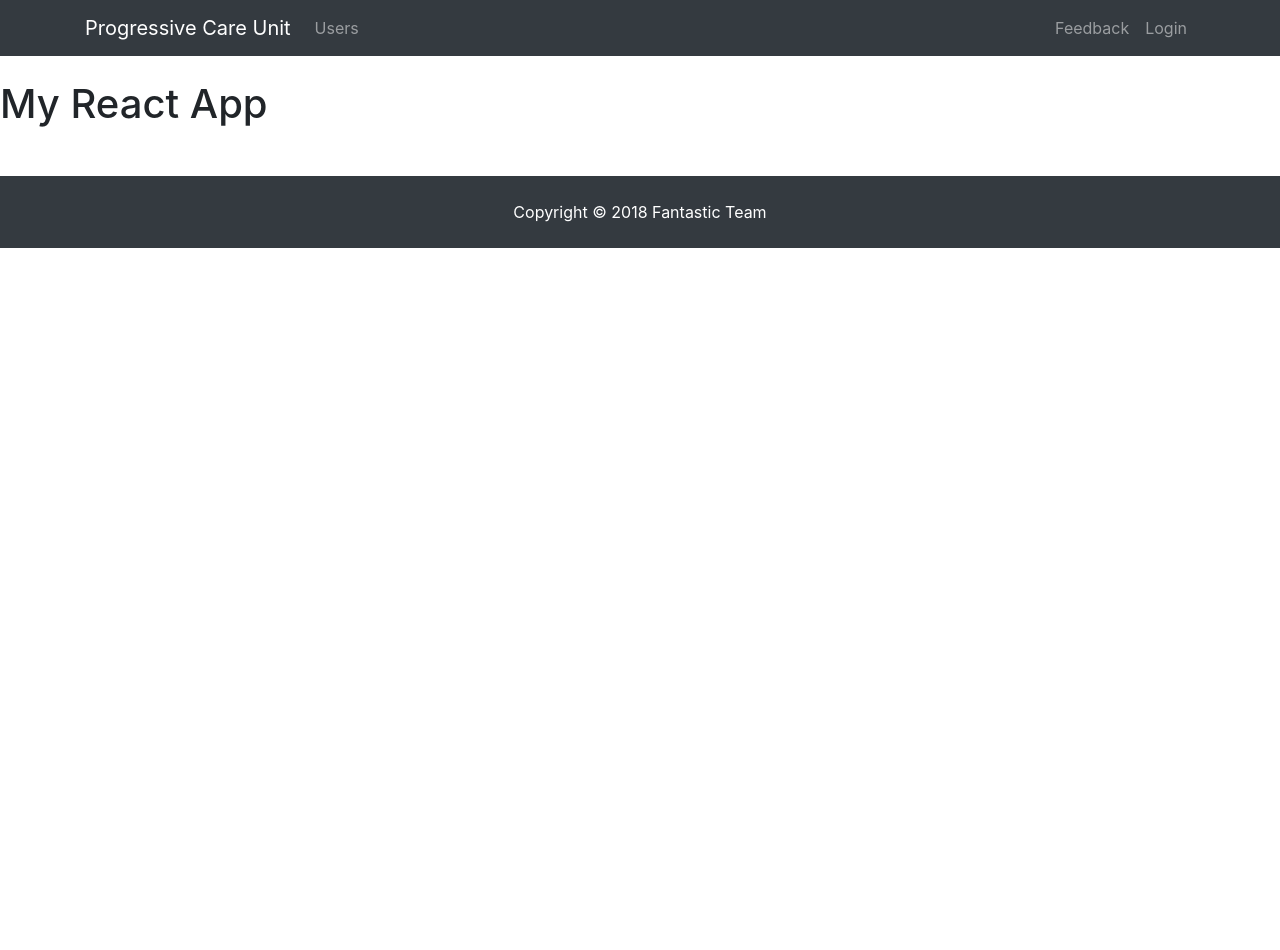
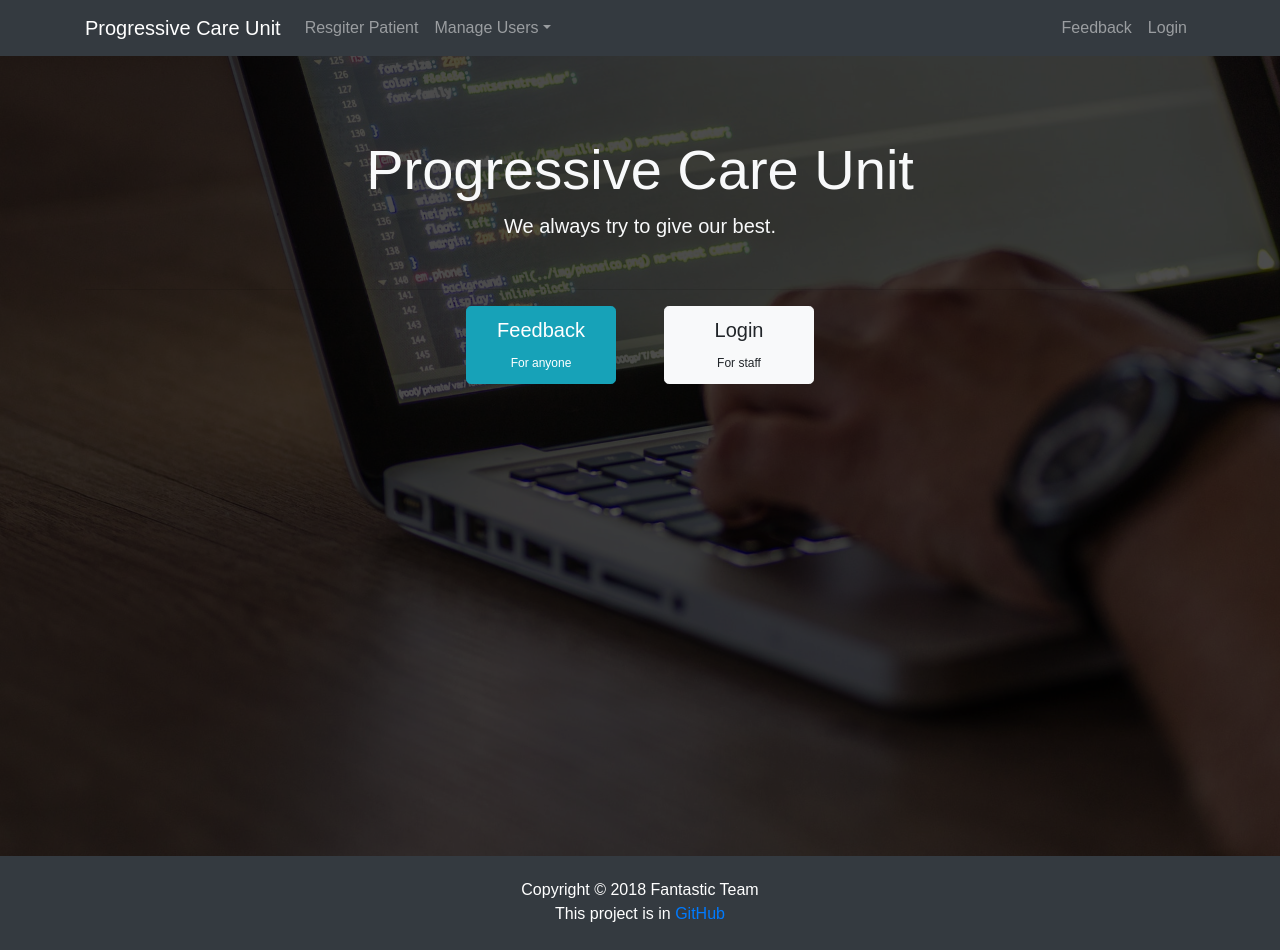
Before and after one commit to SLIITGroupWork/ProgressiveCareUnit-Y3S1-AF, a React (Create React App) app in the folder Frontend/: page / in a window 1280 px wide. Before the commit the page ends 800 px from the top, so only its background shows below. Built offline with nearby package versions, Linux system fonts and the light colour scheme.

Commit message:
Login and FirstPage Interfaces

```diff
--- a/Frontend/package.json
+++ b/Frontend/package.json
@@ -1,13 +1,12 @@
 {
   "name": "progressive-care-unit",
-  "version": "0.0.1",
+  "version": "0.0.5",
   "private": true,
   "description": "Progressive Care Unit Application React Client",
   "dependencies": {
-    "bootstrap": "^4.1.1",
-    "font-awesome": "^4.7.0",
     "react": "^16.4.1",
     "react-dom": "^16.4.1",
+    "react-router-dom": "^4.3.1",
     "react-scripts": "1.1.4"
   },
   "scripts": {
--- a/Frontend/public/index.html
+++ b/Frontend/public/index.html
@@ -1,40 +1,35 @@
 <!DOCTYPE html>
 <html lang="en">
-  <head>
+
+<head>
     <meta charset="utf-8">
     <meta name="viewport" content="width=device-width, initial-scale=1, shrink-to-fit=no">
     <meta name="theme-color" content="#000000">
-    <!--
-      manifest.json provides metadata used when your web app is added to the
-      homescreen on Android. See https://developers.google.com/web/fundamentals/engage-and-retain/web-app-manifest/
-    -->
+
     <link rel="manifest" href="%PUBLIC_URL%/manifest.json">
     <link rel="shortcut icon" href="%PUBLIC_URL%/favicon.ico">
-    <!--
-      Notice the use of %PUBLIC_URL% in the tags above.
-      It will be replaced with the URL of the `public` folder during the build.
-      Only files inside the `public` folder can be referenced from the HTML.
 
-      Unlike "/favicon.ico" or "favicon.ico", "%PUBLIC_URL%/favicon.ico" will
-      work correctly both with client-side routing and a non-root public URL.
-      Learn how to configure a non-root public URL by running `npm run build`.
-    -->
+    <link rel="stylesheet" href="https://stackpath.bootstrapcdn.com/bootstrap/4.1.1/css/bootstrap.min.css" integrity="sha384-WskhaSGFgHYWDcbwN70/dfYBj47jz9qbsMId/iRN3ewGhXQFZCSftd1LZCfmhktB"
+        crossorigin="anonymous">
+    <link rel="stylesheet" href="https://use.fontawesome.com/releases/v5.0.13/css/all.css" integrity="sha384-DNOHZ68U8hZfKXOrtjWvjxusGo9WQnrNx2sqG0tfsghAvtVlRW3tvkXWZh58N9jp"
+        crossorigin="anonymous">
+
     <title>React App</title>
-  </head>
-  <body>
+</head>
+
+<body>
     <noscript>
-      You need to enable JavaScript to run this app.
+        You need to enable JavaScript to run this app.
     </noscript>
+
     <div id="root"></div>
-    <!--
-      This HTML file is a template.
-      If you open it directly in the browser, you will see an empty page.
 
-      You can add webfonts, meta tags, or analytics to this file.
-      The build step will place the bundled scripts into the <body> tag.
+    <script src="https://code.jquery.com/jquery-3.3.1.slim.min.js" integrity="sha384-q8i/X+965DzO0rT7abK41JStQIAqVgRVzpbzo5smXKp4YfRvH+8abtTE1Pi6jizo"
+        crossorigin="anonymous"></script>
+    <script src="https://cdnjs.cloudflare.com/ajax/libs/popper.js/1.14.3/umd/popper.min.js" integrity="sha384-ZMP7rVo3mIykV+2+9J3UJ46jBk0WLaUAdn689aCwoqbBJiSnjAK/l8WvCWPIPm49"
+        crossorigin="anonymous"></script>
+    <script src="https://stackpath.bootstrapcdn.com/bootstrap/4.1.1/js/bootstrap.min.js" integrity="sha384-smHYKdLADwkXOn1EmN1qk/HfnUcbVRZyYmZ4qpPea6sjB/pTJ0euyQp0Mk8ck+5T"
+        crossorigin="anonymous"></script>
+</body>
 
-      To begin the development, run `npm start` or `yarn start`.
-      To create a production bundle, use `npm run build` or `yarn build`.
-    -->
-  </body>
 </html>
--- a/Frontend/src/App.css
+++ b/Frontend/src/App.css
@@ -38,6 +38,9 @@ img {
   color: #bbb !important;
 }
 
+.very-small-font {
+  font-size: 0.6em;
+}
 
 @keyframes App-logo-spin {
   from { transform: rotate(0deg); }
--- a/Frontend/src/App.js
+++ b/Frontend/src/App.js
@@ -1,17 +1,33 @@
 import React, { Component } from 'react';
+import { BrowserRouter as Router, Route } from 'react-router-dom';
+
 import './App.css';
 
 import Navbar from './components/layouts/Navbar';
 import Footer from './components/layouts/Footer';
 
+import FirstPage from './components/layouts/FirstPage';
+
+import Login from './components/auth/Login';
+
 class App extends Component {
     render() {
         return (
-            <div className="App">
-                <Navbar />
-                <h1>My React App</h1>
-                <Footer />
-            </div>
+            <Router>
+                <div className="App">
+                    <Navbar />
+
+                    <Route exact path="/" component={ FirstPage } />
+
+                    <div className="container">
+
+                        <Route exact path="/login" component={ Login }/>
+
+                    </div>
+
+                    <Footer />
+                </div>
+            </Router>
         );
     }
 }
--- /dev/null
+++ b/Frontend/src/components/auth/Login.js
@@ -0,0 +1,46 @@
+import React, { Component } from 'react';
+
+export default class Login extends Component {
+
+    constructor() {
+        super();
+
+        this.state = {
+            username: '',
+            password: ''
+        }
+    }
+
+    render() {
+
+        return (
+            <div className="login">
+                <div className="container">
+                    <div className="row">
+                        <div className="col-md-8 m-auto">
+
+                            <h1 className="display-4 text-center">Log In</h1>
+
+                            <p className="lead text-center">Sign in to Progressive Care Unit account</p>
+
+                            <form action="dashboard.html">
+
+                                <div className="form-group">
+                                    <input type="username" className="form-control form-control-lg" placeholder="Username" name="username" />
+                                </div>
+
+                                <div className="form-group">
+                                    <input type="password" className="form-control form-control-lg" placeholder="Password" name="password" />
+                                </div>
+
+                                <input type="submit" className="btn btn-info btn-block mt-4" />
+
+                            </form>
+
+                        </div>
+                    </div>
+                </div>
+            </div>
+        )
+    }
+}
--- /dev/null
+++ b/Frontend/src/components/layouts/FirstPage.css
@@ -0,0 +1,4 @@
+
+.width-150 {
+    width: 150px;
+}
--- /dev/null
+++ b/Frontend/src/components/layouts/FirstPage.js
@@ -0,0 +1,35 @@
+import React, { Component } from 'react';
+import { Link } from 'react-router-dom';
+
+import './FirstPage.css';
+
+export default class FirstPage extends Component {
+
+    render() {
+        return (
+            <div className="landing">
+                <div className="dark-overlay landing-inner text-light">
+                    <div className="container">
+                        <div className="row">
+                            <div className="col-md-12 text-center">
+                                <h1 className="display-4 mb-2">Progressive Care Unit</h1>
+                                <p className="lead mb-5">
+                                    We always try to give our best.
+                                </p>
+                                <hr />
+                                <Link to="/feedback" className="btn btn-lg btn-info mr-5 width-150">
+                                    Feedback<br/>
+                                    <span className="very-small-font">For anyone</span>
+                                </Link>
+                                <Link to="/login" className="btn btn-lg btn-light width-150">
+                                    Login<br/>
+                                    <span className="very-small-font">For staff</span>
+                                </Link>
+                            </div>
+                        </div>
+                    </div>
+                </div>
+            </div>
+        );
+    }
+}
--- a/Frontend/src/components/layouts/Footer.js
+++ b/Frontend/src/components/layouts/Footer.js
@@ -3,7 +3,8 @@ import React from 'react';
 export default () => {
     return (
         <footer className="bg-dark text-white mt-5 p-4 text-center">
-            Copyright &copy; {new Date().getFullYear()} Fantastic Team
+            Copyright &copy; {new Date().getFullYear()} Fantastic Team <br/>
+            This project is in <a target="_blank" rel="noopener noreferrer" href="https://github.com/SLIITGroupWork/ProgressiveCareUnit-Y3S1-AF">GitHub</a>
         </footer>
     );
 };
--- a/Frontend/src/components/layouts/Navbar.js
+++ b/Frontend/src/components/layouts/Navbar.js
@@ -1,15 +1,17 @@
 import React, { Component } from 'react';
+import { Link } from 'react-router-dom';
+
 
 class Navbar extends Component {
 
     render() {
 
         return (
-            <nav className="navbar navbar-expand-sm navbar-dark bg-dark mb-4">
+            <nav className="navbar navbar-expand-md navbar-dark bg-dark mb-4">
                 <div className="container">
-                    <a className="navbar-brand" href="/">
+                    <Link className="navbar-brand" to="/">
                         Progressive Care Unit
-                    </a>
+                    </Link>
                     <button className="navbar-toggler" type="button" data-toggle="collapse" data-target="#mobile-nav">
                         <span className="navbar-toggler-icon" />
                     </button>
@@ -17,22 +19,31 @@ class Navbar extends Component {
                     <div className="collapse navbar-collapse" id="mobile-nav">
                         <ul className="navbar-nav mr-auto">
                             <li className="nav-item">
-                                <a className="nav-link">
-                                    Users
-                                </a>
+                                <Link className="nav-link" to="/quick-patient-resitration">Resgiter Patient</Link>
+                            </li>
+                            { /* Dropdown */ }
+                            <li className="nav-item dropdown">
+                                <Link className="nav-link dropdown-toggle" to="#" data-toggle="dropdown">
+                                    Manage Users
+                                </Link>
+                                <div className="dropdown-menu">
+                                    <Link className="dropdown-item" to="/user/map-patient-rigistration">Assign Registration</Link>
+                                    <Link className="dropdown-item" to="/user/search">Search</Link>
+                                    <Link className="dropdown-item" to="/user/add">Add New</Link>
+                                </div>
                             </li>
                         </ul>
 
                         <ul className="navbar-nav ml-auto">
                             <li className="nav-item">
-                                <a className="nav-link">
+                                <Link className="nav-link" to="/feedback">
                                     Feedback
-                                </a>
+                                </Link>
                             </li>
                             <li className="nav-item">
-                                <a className="nav-link">
+                                <Link className="nav-link" to="/login">
                                     Login
-                                </a>
+                                </Link>
                             </li>
                         </ul>
                     </div>
--- a/Frontend/src/index.js
+++ b/Frontend/src/index.js
@@ -2,8 +2,8 @@ import React from 'react';
 import ReactDOM from 'react-dom';
 
 import './index.css';
-import '../node_modules/bootstrap/dist/css/bootstrap.min.css';
-import '../node_modules/font-awesome/css/font-awesome.min.css';
+// import '../node_modules/bootstrap/dist/css/bootstrap.min.css';
+// import '../node_modules/font-awesome/css/font-awesome.min.css';
 
 import App from './App';
 import registerServiceWorker from './registerServiceWorker';
```
Also changed, not shown: 1 other file (tests, documents, lock files or other folders).
